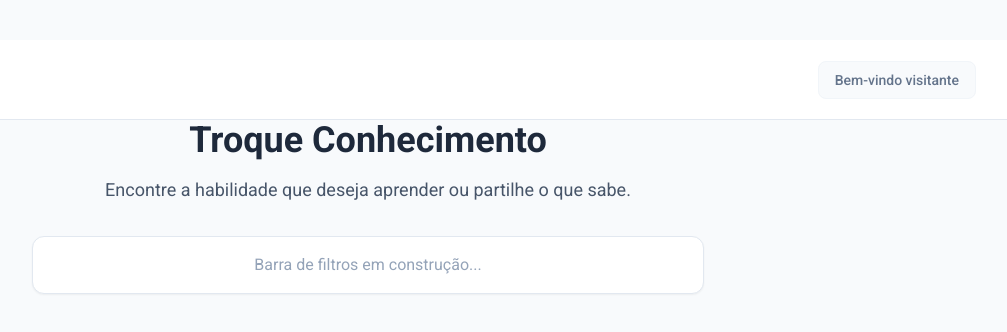
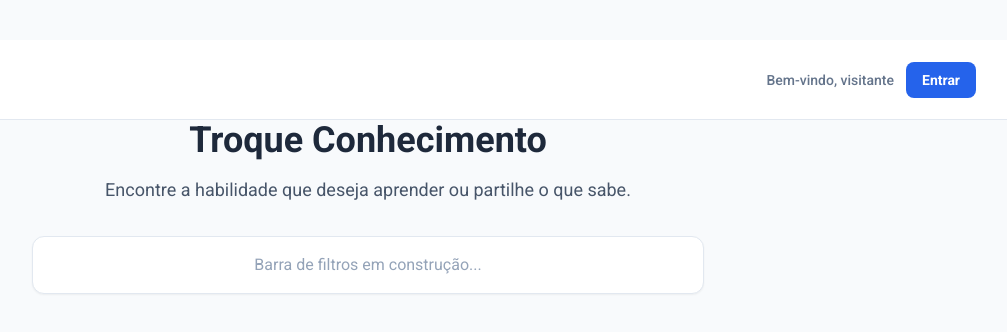
Before and after one commit to Wellandradexix100/FrontAvanti, a React (Vite) app: page / in a window 1280 px wide. Shown: the top 332 px of the page, without its empty margins (272-1279 px from the left). Built offline with nearby package versions, Linux system fonts and the light colour scheme; no server answers.

Commit message:
Fix: consertando o header quando estava deslogado

```diff
--- a/src/components/Header.jsx
+++ b/src/components/Header.jsx
@@ -64,9 +64,17 @@ export function Header({ abrirSidebar }) {
             </Link>
           </div>
         ) : (
-          <span className="text-sm text-slate-500 font-medium px-4 py-2 bg-slate-50 rounded-lg border border-slate-100 hidden sm:block">
-            Bem-vindo visitante
-          </span>
+          <div className="flex items-center gap-3">
+            <span className="text-sm text-slate-500 font-medium hidden sm:block">
+              Bem-vindo, visitante
+            </span>
+            <Link
+              to="/login"
+              className="px-4 py-2 bg-brand hover:bg-brand-dark text-white text-sm font-bold rounded-lg transition-all"
+            >
+              Entrar
+            </Link>
+          </div>
         )}
       </div>
     </header>
```
